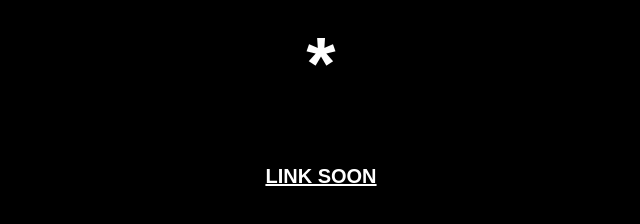
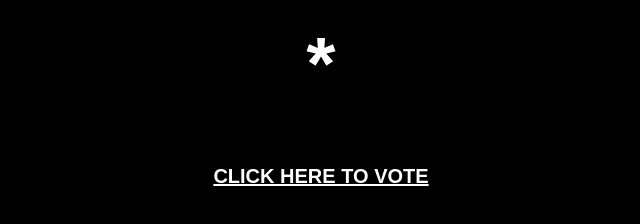
Before and after one commit to tooncar/tooncar.github.io, a plain HTML site: page index.html in a window 1280 px wide. Shown: the part 424-648 px from the top of the page, without its empty margins (319-959 px from the left). Drawn offline with Linux system fonts and the light colour scheme.

Commit message:
Update index.html

```diff
--- a/index.html
+++ b/index.html
@@ -51,7 +51,7 @@ ROYCE TUNCAR
         <h1 id="yay">
        *
         </h1>
-        <a id="link" class= "votefor" href="">LINK SOON</a>
+        <a target = "_blank" id="link" class= "votefor" href="https://docs.google.com/forms/d/e/1FAIpQLScShrbYj5-uZ-GtNLbmYans_aeHHM1Fpcu_Yrrm9xAzSsDq6A/viewform?usp=sf_link">CLICK HERE TO VOTE</a>
 </div>
 
 </body>
```
